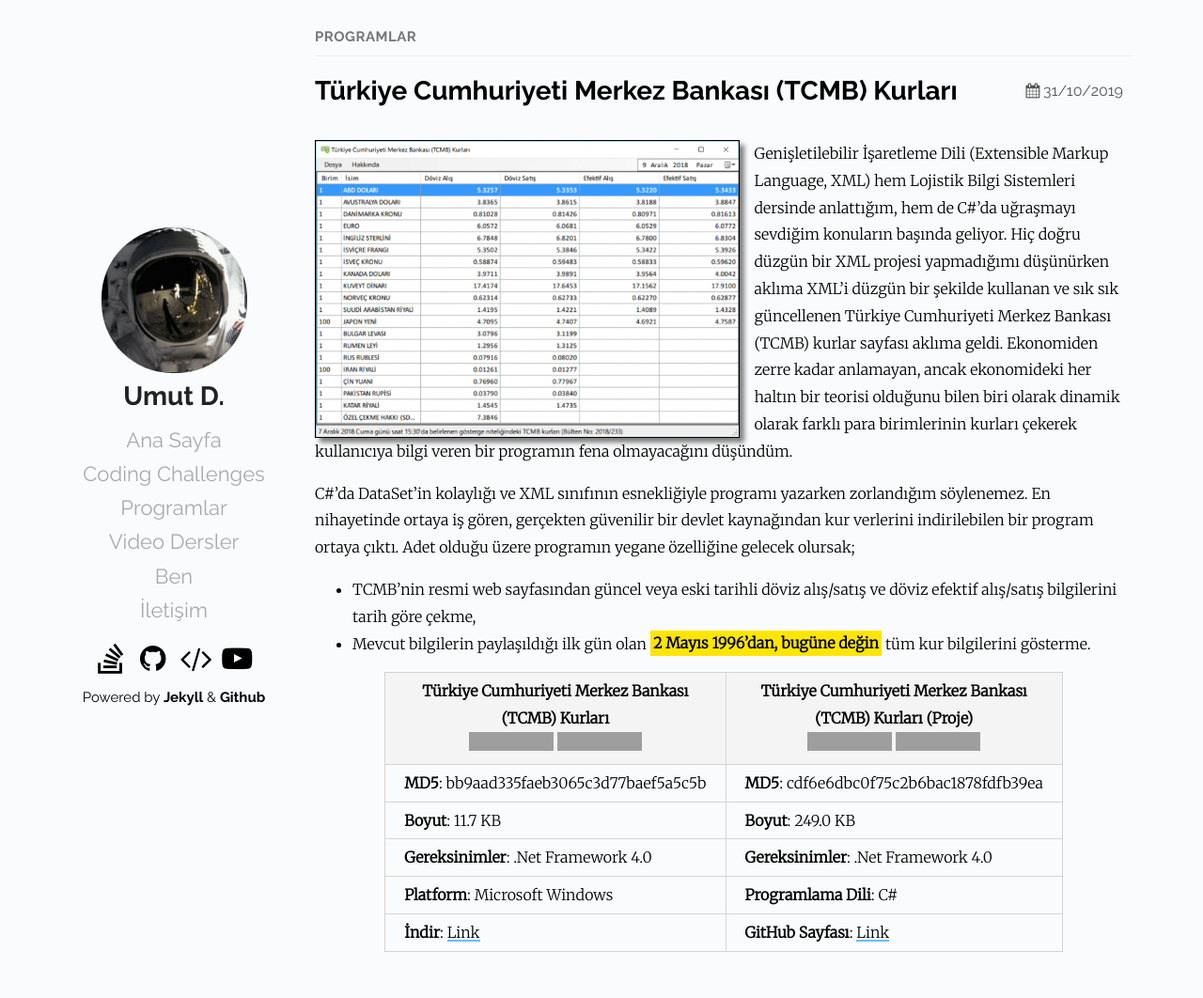
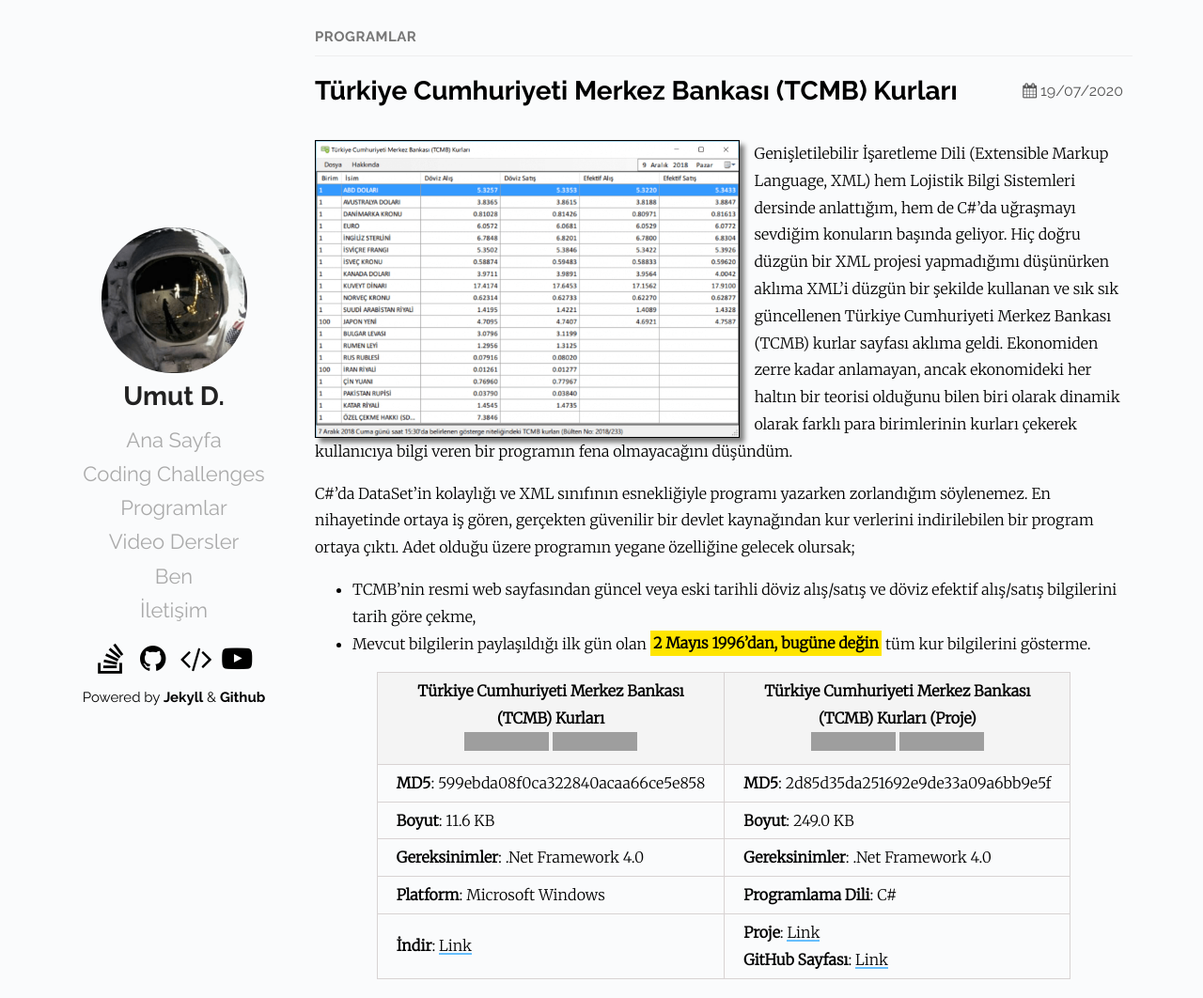
Before and after one commit to Umut-D/umutd.com, a Jekyll site: the page built from _posts/programlar/2020-07-19-tcmb-kurlari.md, in a window 1280 px wide and 1062 px high. Shown: the whole window at 94% size. Built offline with Jekyll 4.4.1, drawn with Linux system fonts in a browser that asks for light colours; grey boxes are pictures that could not be loaded.

Commit message:
TCMB Kurlari Programi Guncellendi

```diff
--- a/_posts/programlar/2019-10-31-tcmb-kurlari.md
+++ b/_posts/programlar/2020-07-19-tcmb-kurlari.md
@@ -1,7 +1,7 @@
 ---
 layout: post
 title: Türkiye Cumhuriyeti Merkez Bankası (TCMB) Kurları
-date: 2019-10-31 18:43 +0300
+date: 2020-07-19 18:43 +0300
 categories: Programlar
 tags: Döviz, Döviz Kuru, Kurlar, TCMB, Türkiye Cumhuriyeti Merkez Bankası
 excerpt: İşaretleme Dili (Extensible Markup Language, XML) hem Lojistik Bilgi Sistemleri dersinde anlattığım, hem de C#'da uğraşmayı sevdiğim konuların başında geliyor. Hiç doğru düzgün bir XML projesi yapmadığımı düşünürken aklıma XML’i düzgün bir şekilde kullanan ve sık sık güncellenen Türkiye Cumhuriyeti Merkez Bankası (TCMB) kurlar sayfası aklıma geldi...
@@ -17,10 +17,10 @@
 - Mevcut bilgilerin paylaşıldığı ilk gün olan *2 Mayıs 1996'dan, bugüne değin* tüm kur bilgilerini gösterme.
 
 {:.tablo-ortali}
-| Türkiye Cumhuriyeti Merkez Bankası <br>(TCMB) Kurları<br>![Versiyon](https://img.shields.io/badge/Versiyon-1.12-blueviolet.svg?style=flat) ![Durum](https://img.shields.io/badge/Durum-Çalışıyor-success.svg?style=flat) | Türkiye Cumhuriyeti Merkez Bankası <br>(TCMB) Kurları (Proje)<br>![Lisans](https://img.shields.io/badge/Lisans-MIT-blue.svg?style=flat) ![Durum](https://img.shields.io/badge/Proje-Devam_Ediyor-success.svg?style=flat)|
+| Türkiye Cumhuriyeti Merkez Bankası <br>(TCMB) Kurları<br>![Versiyon](https://img.shields.io/badge/Versiyon-1.13-blueviolet.svg?style=flat) ![Durum](https://img.shields.io/badge/Durum-Çalışıyor-success.svg?style=flat) | Türkiye Cumhuriyeti Merkez Bankası <br>(TCMB) Kurları (Proje)<br>![Lisans](https://img.shields.io/badge/Lisans-MIT-blue.svg?style=flat) ![Arşiv](https://img.shields.io/badge/Arşiv-orange.svg?style=flat)|
 |----------------------------------------- -|-------------------------------------------|
-| **MD5**: bb9aad335faeb3065c3d77baef5a5c5b | **MD5**: cdf6e6dbc0f75c2b6bac1878fdfb39ea |
-| **Boyut**: 11.7 KB                       | **Boyut**: 249.0 KB                         |
+| **MD5**: 599ebda08f0ca322840acaa66ce5e858 | **MD5**: 2d85d35da251692e9de33a09a6bb9e5f |
+| **Boyut**: 11.6 KB                       | **Boyut**: 249.0 KB                         |
 | **Gereksinimler**: .Net Framework 4.0     | **Gereksinimler**: .Net Framework 4.0     |
 | **Platform**: Microsoft Windows           | **Programlama Dili**: C#                  |
-| **İndir**: [Link](https://www.dropbox.com/s/43cigy02efq2t9k/tcmb-kurlari.zip?dl=1)         | **GitHub Sayfası**: [Link](https://github.com/Umut-D/TCMB-Kurlari)                      |
+| **İndir**: [Link](https://www.dropbox.com/s/43cigy02efq2t9k/tcmb-kurlari.zip?dl=1)         | **Proje**: [Link](https://www.dropbox.com/s/vecdmokm56xk2tx/tcmb-kurlari-proje.zip?dl=1) <br> **GitHub Sayfası**: [Link](https://github.com/Umut-D/TCMB-Kurlari) |
```
Also changed, not shown: pages/coding-challenges.md (+1 -1 lines), pages/programlar.md (+1 -1 lines).
